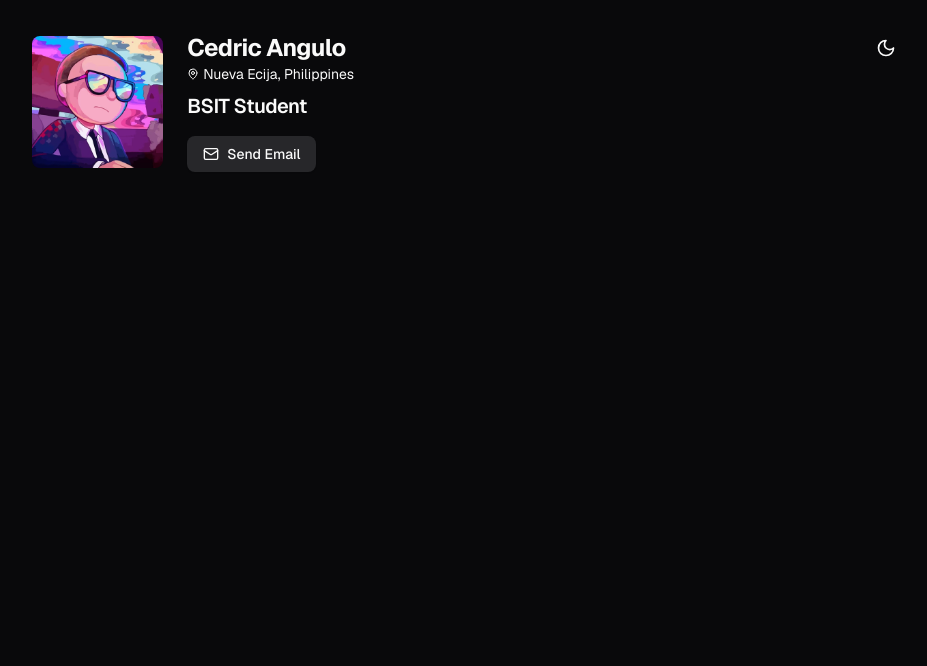
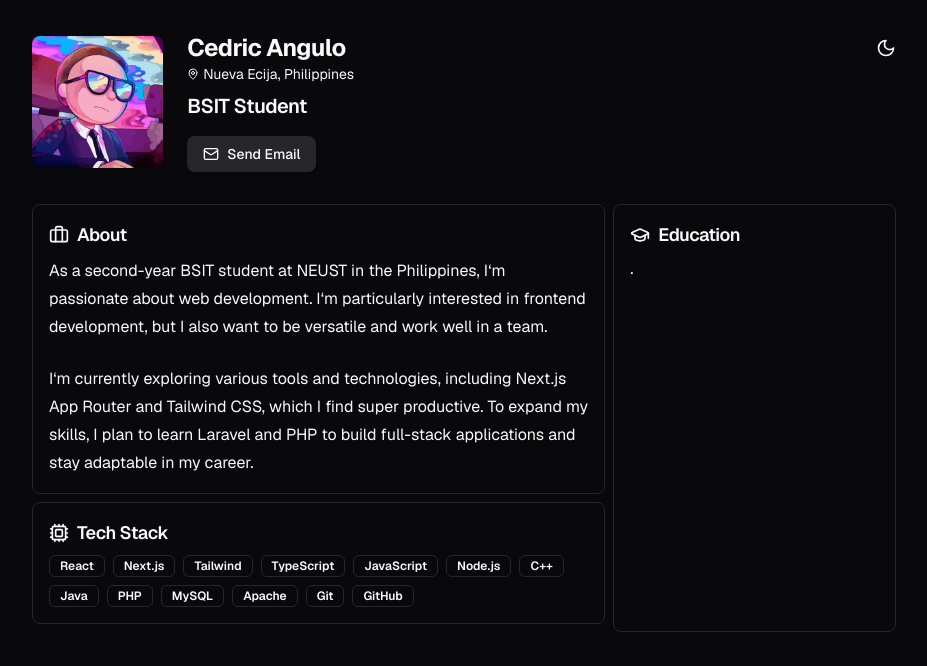
Before and after one commit to bryan308/simplified-portfolio, a Next.js app: page / in a window 1280 px wide. Shown: the top 666 px of the page, without its empty margins (176-1103 px from the left). Built offline with nearby package versions, Linux system fonts and the light colour scheme.

Commit message:
add BentoCard and TechStack components, enhance Home page layout, and update global styles

```diff
--- a/app/globals.css
+++ b/app/globals.css
@@ -74,4 +74,8 @@
 	h4 {
 		@apply scroll-m-20 text-xl font-semibold tracking-tight;
 	}
+
+	p {
+		@apply leading-7;
+	}
 }
--- a/app/page.tsx
+++ b/app/page.tsx
@@ -1,9 +1,47 @@
+import BentoCard from "@/components/shared/bento-card"
 import Profile from "@/components/shared/profile"
+import TechStack from "@/components/shared/tech-stack"
+import { Briefcase, Cpu, GraduationCap } from "lucide-react"
 
 export default function Home() {
 	return (
 		<>
 			<Profile />
+			<div className="grid gap-2 grid-cols-1 lg:grid-cols-6 w-full mt-8">
+				<BentoCard
+					colSpan="col-span-6 md:col-span-4"
+					rowSpan="row-span-1 md:row-span-2"
+					title="About"
+					icon={<Briefcase className="size-5" />}
+				>
+					<p>
+						As a second-year BSIT student at NEUST in the Philippines, I‘m passionate about web
+						development. I‘m particularly interested in frontend development, but I also want to be
+						versatile and work well in a team.
+					</p>
+					<p className="mt-6">
+						I‘m currently exploring various tools and technologies, including Next.js App Router and
+						Tailwind CSS, which I find super productive. To expand my skills, I plan to learn
+						Laravel and PHP to build full-stack applications and stay adaptable in my career.
+					</p>
+				</BentoCard>
+				<BentoCard
+					colSpan="col-span-6 md:col-span-2"
+					rowSpan="row-span-1 md:row-span-4"
+					title="Education"
+					icon={<GraduationCap className="size-5" />}
+				>
+					.
+				</BentoCard>
+				<BentoCard
+					colSpan="col-span-6 md:col-span-4"
+					rowSpan="row-span-1"
+					title="Tech Stack"
+					icon={<Cpu className="size-5" />}
+				>
+					<TechStack />
+				</BentoCard>
+			</div>
 		</>
 	)
 }
--- /dev/null
+++ b/components/shared/bento-card.tsx
@@ -0,0 +1,29 @@
+import { cn } from "@/lib/utils"
+import React, { ReactNode, ReactElement } from "react"
+import Image from "next/image"
+import { Square } from "lucide-react"
+
+const BentoCard: React.FC<{
+	children: ReactNode
+	className?: string
+	title: string
+	icon?: ReactElement | ReactElement<typeof Image>
+	colSpan?: string
+	rowSpan?: string
+}> = ({ children, className, title, icon = <Square />, colSpan, rowSpan, ...props }) => {
+	return (
+		<div
+			className={cn("border bg-card p-4 rounded-lg", colSpan, rowSpan, className)}
+			{...props}
+		>
+			<div className="flex items-center mb-2">
+				{icon && <span className="mr-2">{icon}</span>}
+				<h4 className="text-lg">{title}</h4>
+			</div>
+			{children}
+		</div>
+	)
+}
+BentoCard.displayName = "BentoCard"
+
+export default BentoCard
--- /dev/null
+++ b/components/shared/tech-stack/index.tsx
@@ -0,0 +1,36 @@
+import React from "react"
+import { Badge } from "@/components/ui/badge"
+
+const techStacks = [
+	"React",
+	"Next.js",
+	"Tailwind",
+	"TypeScript",
+	"JavaScript",
+	"Node.js",
+	"C++",
+	"Java",
+	"PHP",
+	"MySQL",
+	"Apache",
+	"Git",
+	"GitHub",
+]
+
+const TechStack: React.FC = () => {
+	return (
+		<div className="flex flex-wrap gap-2">
+			{techStacks.map((tech, index) => (
+				<Badge
+					key={index}
+					variant="outline"
+					className="text-xs"
+				>
+					{tech}
+				</Badge>
+			))}
+		</div>
+	)
+}
+
+export default TechStack
--- /dev/null
+++ b/components/ui/badge.tsx
@@ -0,0 +1,36 @@
+import * as React from "react"
+import { cva, type VariantProps } from "class-variance-authority"
+
+import { cn } from "@/lib/utils"
+
+const badgeVariants = cva(
+  "inline-flex items-center rounded-md border px-2.5 py-0.5 text-xs font-semibold transition-colors focus:outline-none focus:ring-2 focus:ring-ring focus:ring-offset-2",
+  {
+    variants: {
+      variant: {
+        default:
+          "border-transparent bg-primary text-primary-foreground shadow hover:bg-primary/80",
+        secondary:
+          "border-transparent bg-secondary text-secondary-foreground hover:bg-secondary/80",
+        destructive:
+          "border-transparent bg-destructive text-destructive-foreground shadow hover:bg-destructive/80",
+        outline: "text-foreground",
+      },
+    },
+    defaultVariants: {
+      variant: "default",
+    },
+  }
+)
+
+export interface BadgeProps
+  extends React.HTMLAttributes<HTMLDivElement>,
+    VariantProps<typeof badgeVariants> {}
+
+function Badge({ className, variant, ...props }: BadgeProps) {
+  return (
+    <div className={cn(badgeVariants({ variant }), className)} {...props} />
+  )
+}
+
+export { Badge, badgeVariants }
```
